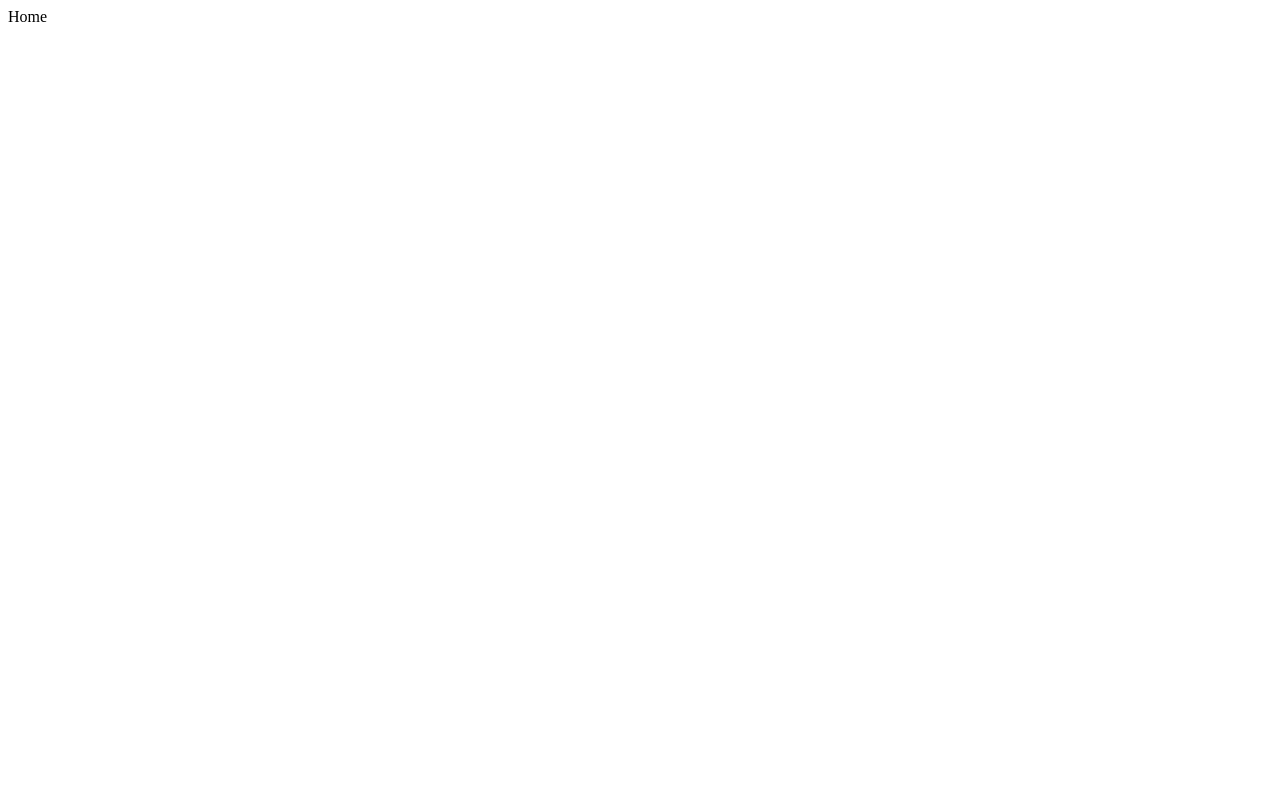
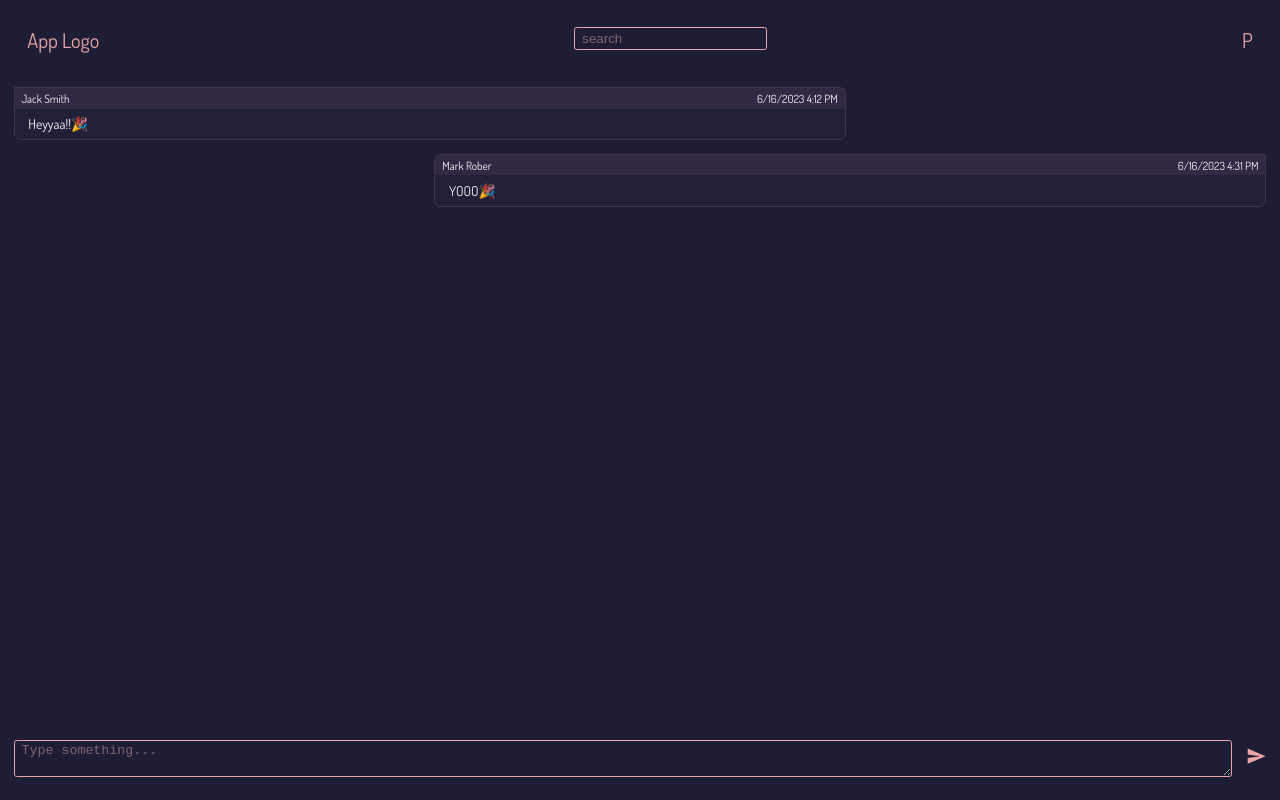
Before and after one commit to HPatel000/Lets-Chat, a React (Create React App) app in the folder chat-client/: page / in a window 1280 px wide. Built offline with nearby package versions, Linux system fonts and the light colour scheme.

Commit message:
UI for chat

```diff
--- a/chat-client/package.json
+++ b/chat-client/package.json
@@ -3,6 +3,10 @@
   "version": "0.1.0",
   "private": true,
   "dependencies": {
+    "@emotion/react": "^11.11.1",
+    "@emotion/styled": "^11.11.0",
+    "@mui/icons-material": "^5.11.16",
+    "@mui/material": "^5.13.6",
     "@reduxjs/toolkit": "^1.9.5",
     "@testing-library/jest-dom": "^5.16.5",
     "@testing-library/react": "^13.4.0",
--- a/chat-client/src/App.css
+++ b/chat-client/src/App.css
@@ -3,3 +3,143 @@
     #864879
     #E9A6A6
 */
+
+@import url('https://fonts.googleapis.com/css2?family=Dosis:wght@200;300;400;500;600;700;800&display=swap');
+
+:root {
+  --c1: rgb(31, 29, 54);
+  --c2: rgb(63, 51, 81);
+  --c3: rgb(134, 72, 121);
+  --c4: rgb(233, 166, 166);
+  --C1: 31, 29, 54;
+  --C2: 63, 51, 81;
+  --C3: 134, 72, 121;
+  --C4: 233, 166, 166;
+}
+
+* {
+  padding: 0;
+  margin: 0;
+  box-sizing: border-box;
+}
+
+::placeholder {
+  color: rgba(var(--C4), 0.5);
+}
+
+html {
+  font-family: Dosis, sans-serif;
+  font-size: 85%;
+}
+
+body {
+  background-color: var(--c1);
+  font-size: 1.5rem;
+  color: var(--c4);
+}
+
+input,
+textarea {
+  display: block;
+  border: none;
+  border: 1px solid var(--c4);
+  color: var(--c4);
+  background: none;
+  border-radius: 0.2rem;
+  padding: 0.2rem 0.5rem;
+}
+
+.authentication {
+  text-transform: capitalize;
+  display: flex;
+  justify-content: center;
+  align-items: center;
+  flex-direction: column;
+  gap: 2rem;
+  height: 85vh;
+}
+
+.authentication input {
+  padding: 1rem 1.5rem;
+  font-size: 1rem;
+  margin-bottom: 0.5rem;
+}
+
+.authentication button {
+  display: block;
+  width: 100%;
+  margin: 2rem 0;
+  background-color: var(--c4);
+  border: 1px solid var(--c3);
+  border-radius: 0.5rem;
+  font-size: 1.3rem;
+  color: var(--c1);
+  padding: 1rem 2rem;
+}
+
+.auth-redirectlink {
+  display: block;
+  text-align: center;
+  text-decoration: none;
+  font-size: 1rem;
+  color: var(--c3);
+}
+
+.home {
+  display: flex;
+  flex-direction: column;
+  height: 98vh;
+}
+
+.header {
+  display: flex;
+  justify-content: space-between;
+  padding: 2rem;
+}
+
+.chat-section {
+  flex-grow: 1;
+  overflow-y: auto;
+}
+
+.chat-bubble {
+  border: 1px solid var(--c2);
+  color: whitesmoke;
+  background-color: rgba(var(--C2), 0.1);
+  width: 65%;
+  margin: 0.5rem 1rem;
+  font-size: 1rem;
+}
+
+.chat-bubble-header {
+  background-color: rgba(var(--C2), 0.5);
+  display: flex;
+  justify-content: space-between;
+  padding: 0.2rem 0.5rem;
+}
+
+.chat-bubble-msg {
+  padding: 0.5rem 1rem;
+}
+
+.chat-bubble-left {
+  border-radius: 0rem 0.5rem 0.5rem 0.5rem;
+  float: left;
+}
+
+.chat-bubble-right {
+  border-radius: 0.5rem 0rem 0.5rem 0.5rem;
+  float: right;
+}
+
+.msg-send {
+  display: flex;
+  justify-content: space-between;
+  align-items: center;
+  gap: 1rem;
+  margin: 0.5rem 1rem;
+}
+
+.msg-send textarea {
+  width: 100%;
+}
--- a/chat-client/src/App.js
+++ b/chat-client/src/App.js
@@ -3,14 +3,14 @@ import './App.css'
 import Login from './components/Login'
 import Signin from './components/Signin'
 import { createBrowserRouter, RouterProvider } from 'react-router-dom'
-import Home from './components/Home'
 import ProtectedRoute from './components/ProtectedRoute'
+import ChatPage from './components/ChatPage'
 const router = createBrowserRouter([
   {
     path: '/',
     element: (
       <ProtectedRoute>
-        <Home />
+        <ChatPage />
       </ProtectedRoute>
     ),
   },
--- a/chat-client/src/GlobalState/authReducer.js
+++ b/chat-client/src/GlobalState/authReducer.js
@@ -1,7 +1,12 @@
 import { createSlice } from '@reduxjs/toolkit'
 
 const initialState = {
-  user: null,
+  user: {
+    _id: '6491f38c759ea855aef2d141',
+    name: 'Mark Rober',
+    email: 'mark@email.com',
+    username: 'markR',
+  },
 }
 
 const authSlice = createSlice({
--- /dev/null
+++ b/chat-client/src/components/Chat.js
@@ -0,0 +1,73 @@
+import React, { useState } from 'react'
+import { useSelector } from 'react-redux'
+import SendIcon from '@mui/icons-material/Send'
+import axios from 'axios'
+
+const Chat = ({ chat }) => {
+  const state = useSelector((state) => state.authReducer)
+
+  const [msgText, setMsgText] = useState('')
+
+  const onMsgChange = (e) => {
+    setMsgText(e.target.value)
+  }
+
+  const onSendMsg = async (e) => {
+    e.preventDefault()
+    const json = {
+      sentTo:
+        state.user._id === chat[0].user1._id
+          ? chat[0].user2._id
+          : chat[0].user1._id,
+      message: msgText,
+    }
+    const res = await axios.post('/chat/msg/save', json)
+    if (res.data.success) {
+      setMsgText('')
+    }
+    console.log(res)
+  }
+  return (
+    <>
+      <div className='chat-section'>
+        {chat[0].messages.map((msg) => (
+          <div
+            key={msg._id}
+            className={`chat-bubble ${
+              msg.sender._id === state.user._id
+                ? 'chat-bubble-right'
+                : 'chat-bubble-left'
+            }`}
+          >
+            <div className='chat-bubble-header'>
+              <small>{msg.sender.name}</small>
+              <small>
+                {new Date(msg.date).toLocaleDateString()}{' '}
+                {new Date(msg.date).toLocaleTimeString('en-us', {
+                  hour: 'numeric',
+                  minute: 'numeric',
+                })}
+              </small>
+            </div>
+            <div className='chat-bubble-msg'>
+              <p>{msg.message}</p>
+            </div>
+          </div>
+        ))}
+      </div>
+      <div className='msg-send'>
+        <textarea
+          onChange={onMsgChange}
+          placeholder='Type something...'
+          name='msgText'
+          value={msgText}
+        ></textarea>
+        <div className='msg-send-icon' onClick={onSendMsg}>
+          <SendIcon />
+        </div>
+      </div>
+    </>
+  )
+}
+
+export default Chat
--- /dev/null
+++ b/chat-client/src/components/ChatPage.js
@@ -0,0 +1,74 @@
+import React from 'react'
+import Header from './Header'
+import Chat from './Chat'
+import MsgSend from './MsgSend'
+
+const ChatPage = () => {
+  const res = {
+    chat: [
+      {
+        _id: '648c89f1211da7813b53240c',
+        user1: {
+          _id: '648b50774728545addac7736',
+          name: 'Jack Smith',
+        },
+        user2: {
+          _id: '648b434f1d6446dbb32a887c',
+          name: 'John Doe',
+        },
+        messages: [
+          {
+            _id: '648c89f1211da7813b532409',
+            message: 'Heyyaa!!🎉',
+            sender: {
+              _id: '648b50774728545addac7736',
+              name: 'Jack Smith',
+            },
+            date: '2023-06-16T16:12:33.525Z',
+            __v: 1,
+            reactions: [
+              {
+                react: '😎',
+                user: {
+                  _id: '648b50774728545addac7736',
+                  name: 'Jack Smith',
+                },
+                _id: '648c962224cc6126b05271ae',
+              },
+            ],
+          },
+          {
+            _id: '648c8e6af67116ed284264da',
+            message: 'YOOO🎉',
+            sender: {
+              _id: '6491f38c759ea855aef2d141',
+              name: 'Mark Rober',
+            },
+            replyOf: {
+              _id: '648c89f1211da7813b532409',
+              message: 'Heyyaa!!🎉',
+              sender: {
+                _id: '648b50774728545addac7736',
+                name: 'Jack Smith',
+              },
+              date: '2023-06-16T16:12:33.525Z',
+              __v: 1,
+            },
+            date: '2023-06-16T16:31:38.051Z',
+            __v: 0,
+            reactions: [],
+          },
+        ],
+        __v: 1,
+      },
+    ],
+  }
+  return (
+    <div className='home'>
+      <Header />
+      <Chat chat={res.chat} />
+    </div>
+  )
+}
+
+export default ChatPage
--- /dev/null
+++ b/chat-client/src/components/Header.js
@@ -0,0 +1,26 @@
+import React, { useState } from 'react'
+
+const Header = () => {
+  const [searchText, setSearchText] = useState('')
+
+  const onSearchChange = (e) => {
+    setSearchText(e.target.value)
+  }
+  return (
+    <header className='header'>
+      <div>App Logo</div>
+      <div className='header-search'>
+        <input
+          onChange={onSearchChange}
+          placeholder='search'
+          name='searchText'
+          value={searchText}
+          type='search'
+        />
+      </div>
+      <div>P</div>
+    </header>
+  )
+}
+
+export default Header
--- a/chat-client/src/components/Home.js
+++ /dev/null
@@ -1,7 +0,0 @@
-import React from 'react'
-
-const Home = () => {
-  return <div>Home</div>
-}
-
-export default Home
--- a/chat-client/src/components/Login.js
+++ b/chat-client/src/components/Login.js
@@ -24,13 +24,14 @@ const Login = () => {
       password: loginForm.password,
     }
     const res = await axios.post('/auth/login', logInJson)
-    if (res.status == 200) {
+    if (res.status === 200) {
       dispatch(login(res.data.data))
       navigate('/')
     }
   }
   return (
     <div className='authentication'>
+      <h1>Log In</h1>
       <form onSubmit={onLogIn}>
         <label>username</label>
         <input
@@ -43,11 +44,14 @@ const Login = () => {
         <input
           onChange={onInputChange}
           name='password'
+          type='password'
           value={loginForm.password}
           required
         />
         <button type='submit'>Log In</button>
-        <Link to='/signin'>Don't have an account? Sign In</Link>
+        <Link className='auth-redirectlink' to='/signin'>
+          Don't have an account? Sign In
+        </Link>
       </form>
     </div>
   )
--- /dev/null
+++ b/chat-client/src/components/MsgSend.js
@@ -0,0 +1,7 @@
+import React, { useState } from 'react'
+
+const MsgSend = () => {
+  return <></>
+}
+
+export default MsgSend
--- a/chat-client/src/components/ProtectedRoute.js
+++ b/chat-client/src/components/ProtectedRoute.js
@@ -6,9 +6,9 @@ const ProtectedRoute = ({ children }) => {
   const user = useSelector((state) => state.authReducer)
   let location = useLocation()
 
-  // if (!user) {
-  //   return <Navigate to='/login' state={{ from: location }} replace />
-  // }
+  if (!user) {
+    return <Navigate to='/login' state={{ from: location }} replace />
+  }
   return children
 }
 
--- a/chat-client/src/components/Signin.js
+++ b/chat-client/src/components/Signin.js
@@ -28,46 +28,27 @@ const Signin = () => {
       password: signinForm.password,
     }
     const res = await axios.post('/auth/signin', signinJson)
-    if (res.status == 200) {
+    if (res.status === 200) {
       dispatch(login(res.data.data))
       navigate('/')
     }
   }
   return (
     <div className='authentication'>
+      <h1>Sign In</h1>
       <form onSubmit={onSignIn}>
         <label>name</label>
-        <input
-          onChange={onInputChange}
-          name='name'
-          value={signinForm.name}
-          required
-        />
+        <input name='name' required />
         <label>username</label>
-        <input
-          onChange={onInputChange}
-          name='username'
-          value={signinForm.username}
-          required
-        />
+        <input name='username' required />
         <label>email</label>
-        <input
-          onChange={onInputChange}
-          name='email'
-          type='email'
-          value={signinForm.email}
-          required
-        />
+        <input name='email' type='email' required />
         <label>password</label>
-        <input
-          onChange={onInputChange}
-          name='password'
-          minLength={5}
-          value={signinForm.password}
-          required
-        />
-        <button type='submit'>Log In</button>
-        <Link to='/login'>Already have an account? Log In</Link>
+        <input name='password' type='password' minLength={5} required />
+        <button type='submit'>Sign In</button>
+        <Link className='auth-redirectlink' to='/login'>
+          Already have an account? Log In
+        </Link>
       </form>
     </div>
   )
```
Also changed, not shown: 2 other files (tests, documents, lock files or other folders).
